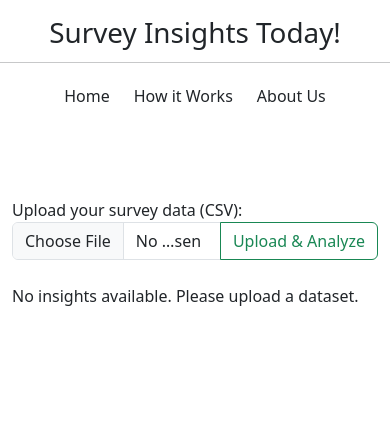
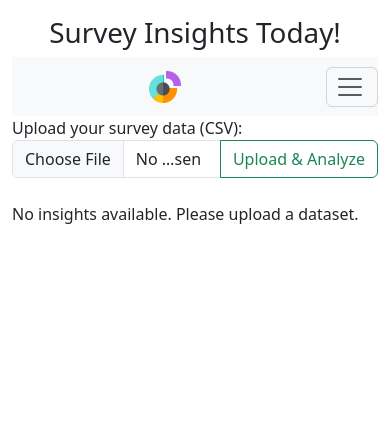
Before and after one commit to luispierro/project-codeinstitute, a Flask app: page / in a window 390 px wide. Shown: the top 438 px of the page. Run offline with Flask 3, Linux system fonts and the light colour scheme.

Commit message:
style navbar
Create collapse menu and responsiveness

```diff
--- a/static/style/style.css
+++ b/static/style/style.css
@@ -10,58 +10,30 @@
     0% { transform: rotate(0deg); }
     100% { transform: rotate(360deg); }
 }
-nav{
-    text-align: center;
-    padding: 5px 0px;
+/* Ensure the brand is fully aligned to the left */
+.navbar-brand {
+    margin-left: 0;
+    padding-left: 0.5rem; /* Optional: Add slight padding to avoid touching the screen edge */
 }
-#home-button {
-    padding-top: 5px;
-    padding-bottom: 5px;
+
+/* Ensure the toggler is fully aligned to the left */
+.navbar-toggler {
+    margin-left: 0;
+    padding-left: 0.5rem; /* Optional: Add slight padding for spacing */
+}
+#nav-button {
+    padding: 5px;
     cursor: pointer;
 }
-#home-button:hover {
-    background-color: #CED4DA;
-    transform: translateY(-3px);
-}
-#home-button:active {
-    background-color: #ADB5BD;
-    transform: translateY(1px);
-}
-#home-button:focus {
-    outline: none;
-    box-shadow: 2px 2px 5px #6C757D; /* focus outline */
-}
-#about-button {
-    padding-top: 5px;
-    padding-bottom: 5px;
-    cursor: pointer;
-}
-#about-button:hover {
+#nav-button:hover {
     background-color: #CED4DA;
     transform: translateY(-3px); /* Slight lift effect */
 }
-#about-button:active {
+#nav-button:active {
     background-color: #ADB5BD;
     transform: translateY(1px); /* Slight press effect */
 }
-#about-button:focus {
-    outline: none;
-    box-shadow: 2px 2px 5px #6C757D; /* focus outline */
-}
-#how-button {
-    padding-top: 5px;
-    padding-bottom: 5px;
-    cursor: pointer;
-}
-#how-button:hover {
-    background-color: #CED4DA;
-    transform: translateY(-3px); /* Slight lift effect */
-}
-#how-button:active {
-    background-color: #ADB5BD;
-    transform: translateY(1px); /* Slight press effect */
-}
-#how-button:focus {
+#nav-button:focus {
     outline: none;
     box-shadow: 2px 2px 5px #6C757D; /* focus outline */
 }
--- a/templates/index.html
+++ b/templates/index.html
@@ -15,22 +15,32 @@
         <link rel="stylesheet" href="/static/style/style.css">
     </head>
     <body>
-        <header class="container">
+        <header class="container-fluid">
             <div class="row pt-3">
                 <div class="col-12 text-center">
                     <h1>Survey Insights Today!</h1>
                 </div>
             </div>
-            <nav class="row justify-content-center">
+            <nav class="navbar navbar-expand-lg navbar-light bg-light">
                 <hr>
-                <div class="col-auto" id="home-button">
-                    <a href="/">Home</a>
-                </div>
-                <div class="col-auto" id="how-button">
-                    How it Works
-                </div>
-                <div class="col-auto" id="about-button">
-                    About Us
+                <a class="navbar-brand" href="/">
+                    <img src="static/assets/pie-chart/favicon-32x32.png" alt="Logo" class="d-inline-block align-text-top">
+                </a>
+                <!-- Hamburger button for collapsing navbar -->
+                <button class="navbar-toggler" type="button" data-bs-toggle="collapse" data-bs-target="#navbarNav" aria-controls="navbarNav" aria-expanded="false" aria-label="Toggle navigation">
+                    <span class="navbar-toggler-icon"></span>
+                </button>
+                <div class="collapse navbar-collapse" id="navbarNav">
+                    <div class="container-fluid">
+                        <ul class="navbar-nav">
+                            <li class="nav-item" id="nav-button">
+                                How it Works
+                            </li>
+                            <li class="nav-item" id="nav-button">
+                                About Us
+                            </li>
+                        </ul>
+                    </div>
                 </div>
             </nav>
         </header>
```
